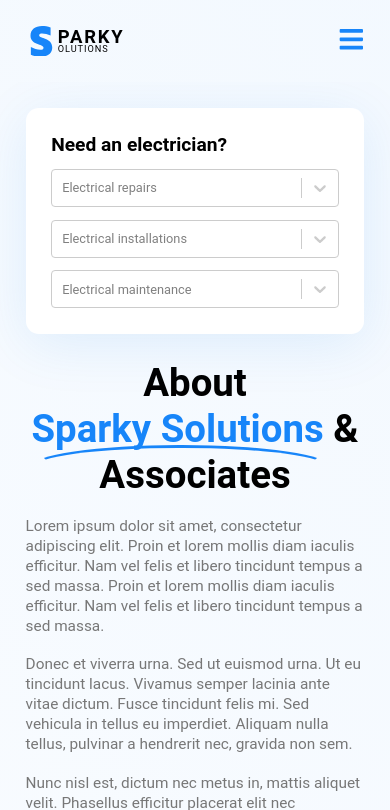
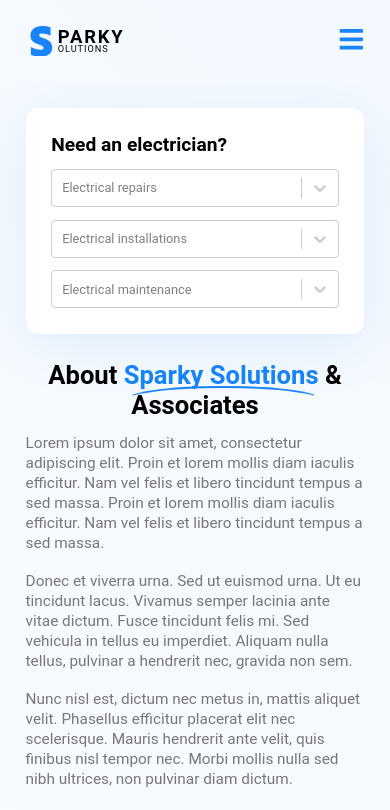
Before and after one commit to whoknowsi/sparky-solutions, a Next.js app: page /about in a window 390 px wide. Shown: the top 810 px of the page. Built offline with nearby package versions, Linux system fonts and the light colour scheme.

Commit message:
Fixed minor css problems

```diff
--- a/styles/components/About/MainSection.module.css
+++ b/styles/components/About/MainSection.module.css
@@ -22,6 +22,8 @@
     flex: 1;
     min-width: 38em;
     align-self: flex-start;
+    display: flex;
+    flex-direction: column;
 }
 
 .text p {
@@ -38,11 +40,24 @@
     line-height: 1.2em;
     text-transform: capitalize;
     margin-bottom: .5em;
+    max-width: 15em;
 }
 
 @media (max-width: 1650px) {
     .container {
         font-size: .8em;
+    }
+}
+
+@media (max-width: 1000px) {
+    .container {
+        font-size: .8em;
+    }
+
+    .text h2 {
+        text-align: center;
+        font-size: 2em;
+        align-self: center;
     }
 }
 
@@ -57,9 +72,6 @@
         flex: auto;
     }
 
-    .text h2 {
-        text-align: center;
-    }
 }
 
 @media (min-height: 1200px) {
--- a/styles/components/ContactUs/GetInTouchSection.module.css
+++ b/styles/components/ContactUs/GetInTouchSection.module.css
@@ -127,6 +127,10 @@
         padding: 2em 2em;
     }
 
+    .container h2 {
+        margin-bottom: 1em;
+    }
+
     .contactInfo {
         width: 100%;
         flex: 1;
--- a/styles/components/Header.module.css
+++ b/styles/components/Header.module.css
@@ -70,6 +70,7 @@
 }
 
 .container nav .menuIcon button {
+    cursor: pointer;
     background: none;
     border: none;
     width: 2em;
--- a/styles/components/Home/MainSection.module.css
+++ b/styles/components/Home/MainSection.module.css
@@ -7,15 +7,11 @@
     margin: 0 auto;
 }
 
-.container svg {
-    color: var(--color-primary);
-}
-
 .presentationContainer {
     max-width: var(--max-width);
     display: flex;
     justify-content: center;
-    margin-top: 3em;
+    margin-top: 2em;
     gap: 1em;
     flex-wrap: wrap;
 }
@@ -106,7 +102,7 @@
 
 @media (max-width: 768px) {
     .container {
-        padding: 2em 2em;
+        padding: 1em 2em;
     }
 
     .presentationContainer .presentation {
```
